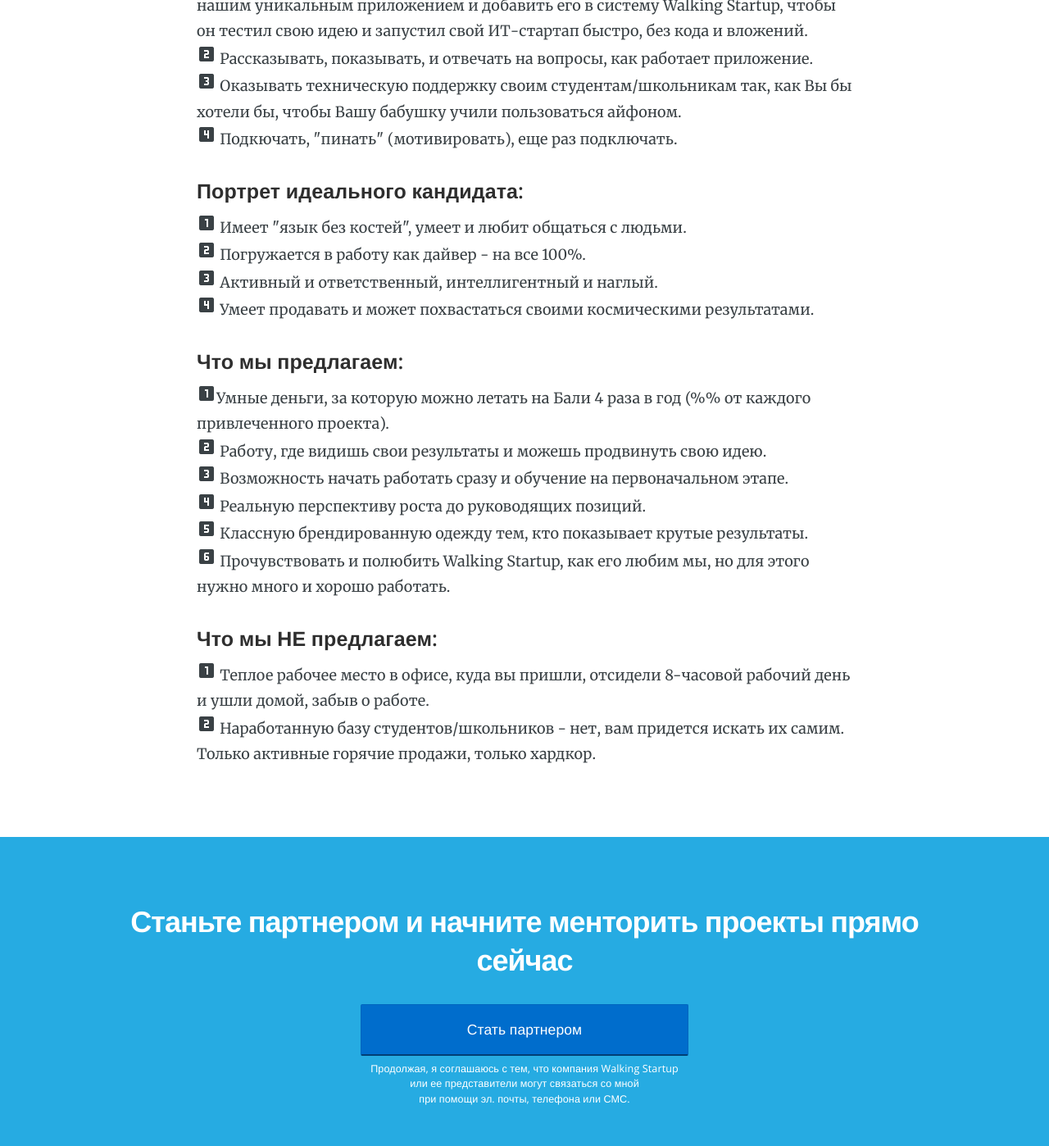
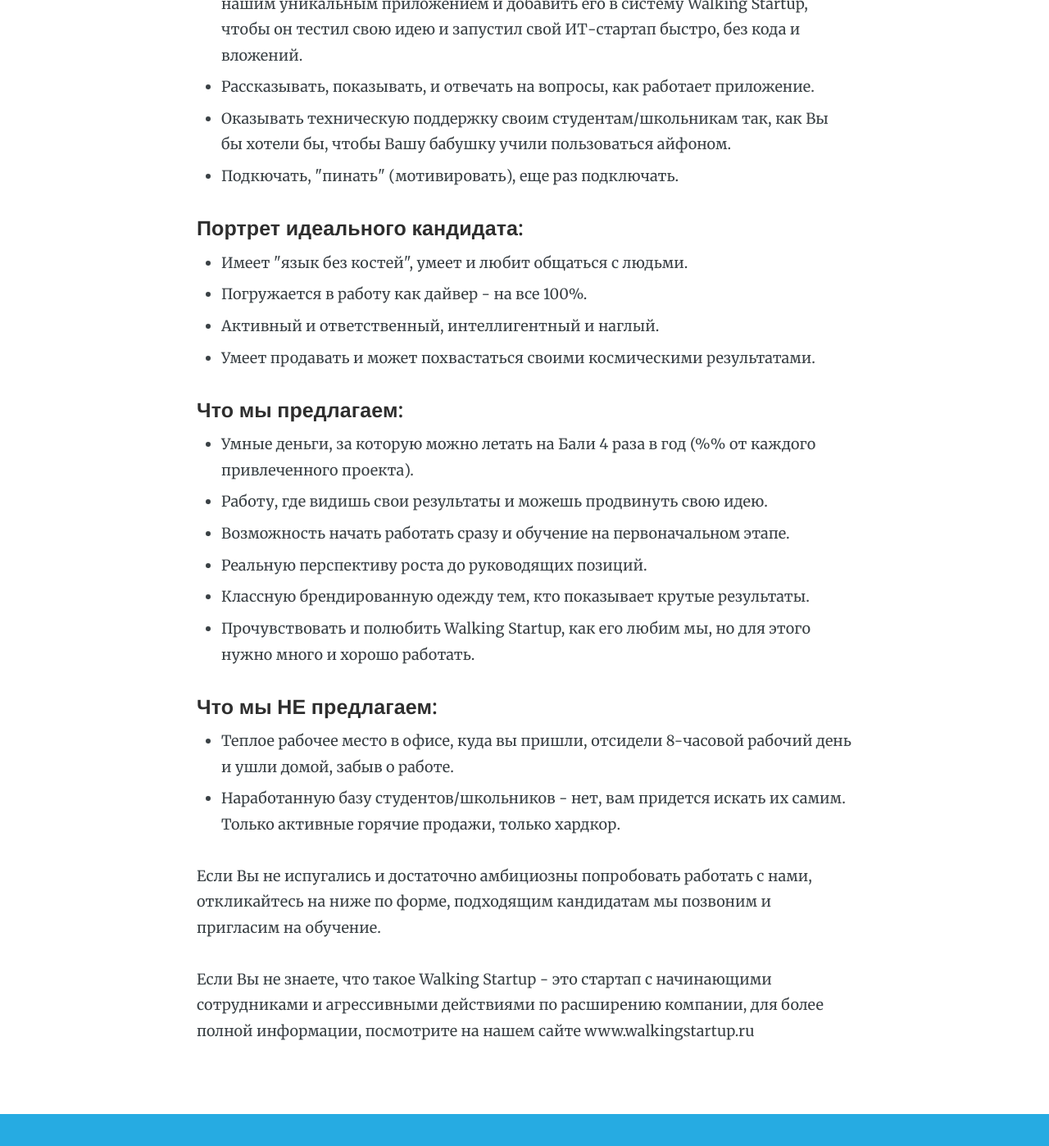
Before and after one commit to RakhimyanTim/partner.ws.github.io, a Jekyll site: the page built from pages/faq.html, in a window 1280 px wide and 1400 px high, scrolled down 456 px. Shown: the whole window at 82% size. Built offline with Jekyll 4.4.1, drawn with Linux system fonts in a browser that asks for light colours; nearby versions of some CDN libraries.

Commit message:
Update faq.html

```diff
--- a/pages/faq.html
+++ b/pages/faq.html
@@ -14,22 +14,38 @@
 <section>
 	<div class="container text-container">
 		<h4>Что нужно делать:</h4>
-		<p><i class="material-icons">looks_one</i> Подключать студентов/школьников - найти студента/школьника, очаровать его нашим уникальным приложением и добавить его в систему Walking Startup, чтобы он тестил свою идею и запустил свой ИТ-стартап быстро, без кода и вложений.<br><i class="material-icons">looks_two</i> Рассказывать, показывать, и отвечать на вопросы, как работает приложение.<br><i class="material-icons">looks_3</i> Оказывать техническую поддержку своим студентам/школьникам так, как Вы бы хотели бы, чтобы Вашу бабушку учили пользоваться айфоном.<br><i class="material-icons">looks_4</i> Подкючать, "пинать" (мотивировать), еще раз подключать.</p>
+			<ul>
+				<li>Подключать студентов/школьников - найти студента/школьника, очаровать его нашим уникальным приложением и добавить его в систему Walking Startup, чтобы он тестил свою идею и запустил свой ИТ-стартап быстро, без кода и вложений.</li>
+				<li>Рассказывать, показывать, и отвечать на вопросы, как работает приложение.</li>
+				<li>Оказывать техническую поддержку своим студентам/школьникам так, как Вы бы хотели бы, чтобы Вашу бабушку учили пользоваться айфоном.</li>
+				<li>Подкючать, "пинать" (мотивировать), еще раз подключать.</li>
+			</ul>
 
 		<h4>Портрет идеального кандидата:</h4>
-		<p><i class="material-icons">looks_one</i> Имеет "язык без костей", умеет и любит общаться с людьми.<br><i class="material-icons">looks_two</i> Погружается в работу как дайвер - на все 100%.<br><i class="material-icons">looks_3</i> Активный и ответственный, интеллигентный и наглый.<br><i class="material-icons">looks_4</i> Умеет продавать и может похвастаться своими космическими результатами.</p>
+			<ul>
+				<li>Имеет "язык без костей", умеет и любит общаться с людьми.</li>
+				<li>Погружается в работу как дайвер - на все 100%.</li>
+				<li>Активный и ответственный, интеллигентный и наглый.</li>
+				<li>Умеет продавать и может похвастаться своими космическими результатами.</li>
+			</ul>
 
 		<h4>Что мы предлагаем:</h4>
-		<p><i class="material-icons">looks_one</i>Умные деньги, за которую можно летать на Бали 4 раза в год (%% от каждого привлеченного проекта).
-		<br><i class="material-icons">looks_two</i> Работу, где видишь свои результаты и можешь продвинуть свою идею.
-		<br><i class="material-icons">looks_3</i> Возможность начать работать сразу и обучение на первоначальном этапе.
-		<br><i class="material-icons">looks_4</i> Реальную перспективу роста до руководящих позиций.
-		<br><i class="material-icons">looks_5</i> Классную брендированную одежду тем, кто показывает крутые результаты.
-		<br><i class="material-icons">looks_6</i> Прочувствовать и полюбить Walking Startup, как его любим мы, но для этого нужно много и хорошо работать.</p>
+			<ul>
+				<li>Умные деньги, за которую можно летать на Бали 4 раза в год (%% от каждого привлеченного проекта).</li>
+				<li>Работу, где видишь свои результаты и можешь продвинуть свою идею.</li>
+				<li>Возможность начать работать сразу и обучение на первоначальном этапе.</li>
+				<li>Реальную перспективу роста до руководящих позиций.</li>
+				<li>Классную брендированную одежду тем, кто показывает крутые результаты.</li>
+				<li>Прочувствовать и полюбить Walking Startup, как его любим мы, но для этого нужно много и хорошо работать.</li>
+			</ul>
 
 		<h4>Что мы НЕ предлагаем:</h4>
-		<p><i class="material-icons">looks_one</i> Теплое рабочее место в офисе, куда вы пришли, отсидели 8-часовой рабочий день и ушли домой, забыв о работе.
-		<br><i class="material-icons">looks_two</i> Наработанную базу студентов/школьников - нет, вам придется искать их самим. Только активные горячие продажи, только хардкор.</p>
+			<ul>
+				<li>Теплое рабочее место в офисе, куда вы пришли, отсидели 8-часовой рабочий день и ушли домой, забыв о работе.</li>
+				<li>Наработанную базу студентов/школьников - нет, вам придется искать их самим. Только активные горячие продажи, только хардкор.</li>
+			</ul>
+		<p>Если Вы не испугались и достаточно амбициозны попробовать работать с нами, откликайтесь на ниже по форме, подходящим кандидатам мы позвоним и пригласим на обучение.</p>
+		<p>Если Вы не знаете, что такое Walking Startup - это стартап с начинающими сотрудниками и агрессивными действиями по расширению компании, для более полной информации, посмотрите на нашем сайте www.walkingstartup.ru</p>
 	</div>
 </section>
 
```
